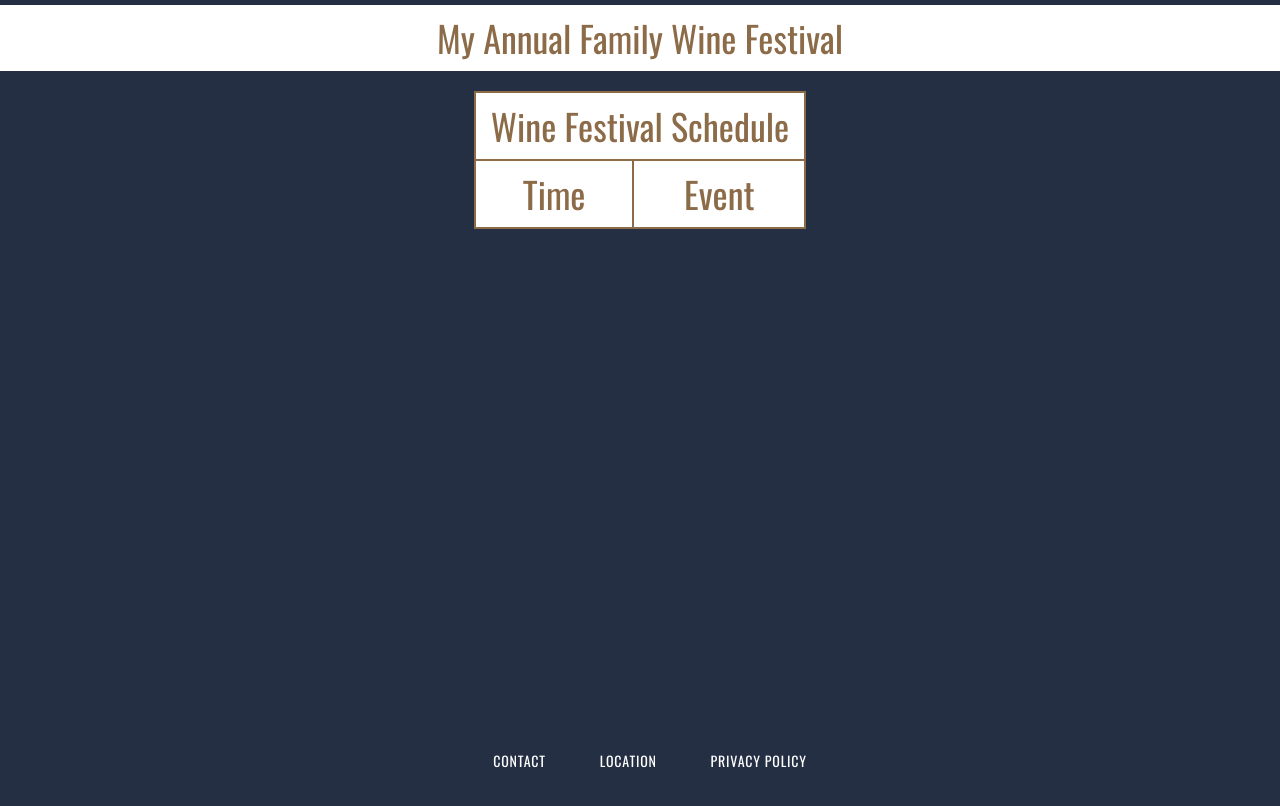
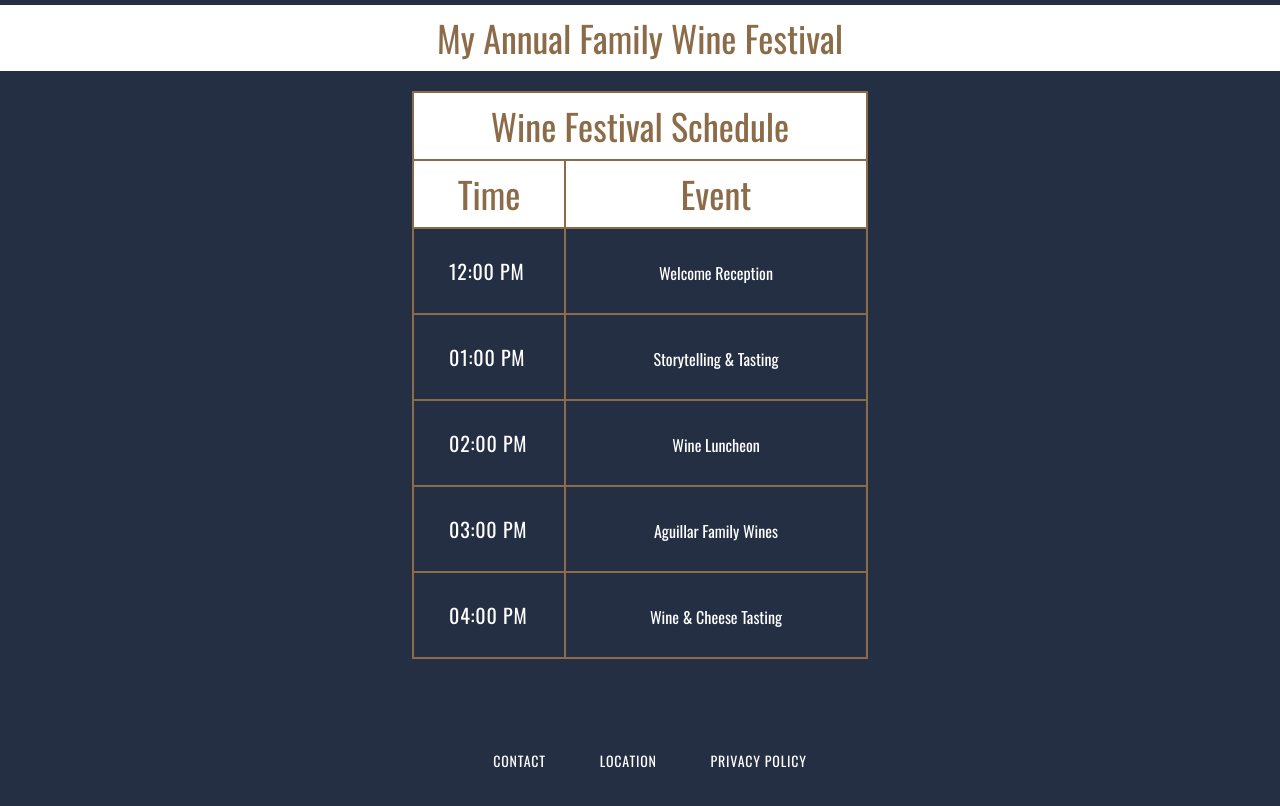
Before and after one commit to Mhjalil/Aguillar_Family, a plain HTML site: page index.html in a window 1280 px wide. Drawn offline with nearby package versions, Linux system fonts and the light colour scheme.

Commit message:
Added more data to TimeTable

```diff
--- a/index.html
+++ b/index.html
@@ -31,6 +31,28 @@
                     </th>
                 </tr>
             </thead>
+            <tbody>
+                <tr>
+                    <td class='left'><h3>12:00 PM</h3></td>
+                    <td>Welcome Reception</td>
+                </tr>
+                <tr>
+                    <td class='left'><h3>01:00 PM</h3></td>
+                    <td>Storytelling & Tasting</td>
+                </tr>
+                <tr>
+                    <td class='left'><h3>02:00 PM</h3></td>
+                    <td>Wine Luncheon</td>
+                </tr>
+                <tr>
+                    <td class='left'><h3>03:00 PM</h3></td>
+                    <td>Aguillar Family Wines</td>
+                </tr>
+                <tr>
+                    <td class='left'><h3>04:00 PM</h3></td>
+                    <td>Wine & Cheese Tasting</td>
+                </tr>
+            </tbody>
         </table>
 
     </div>
```
